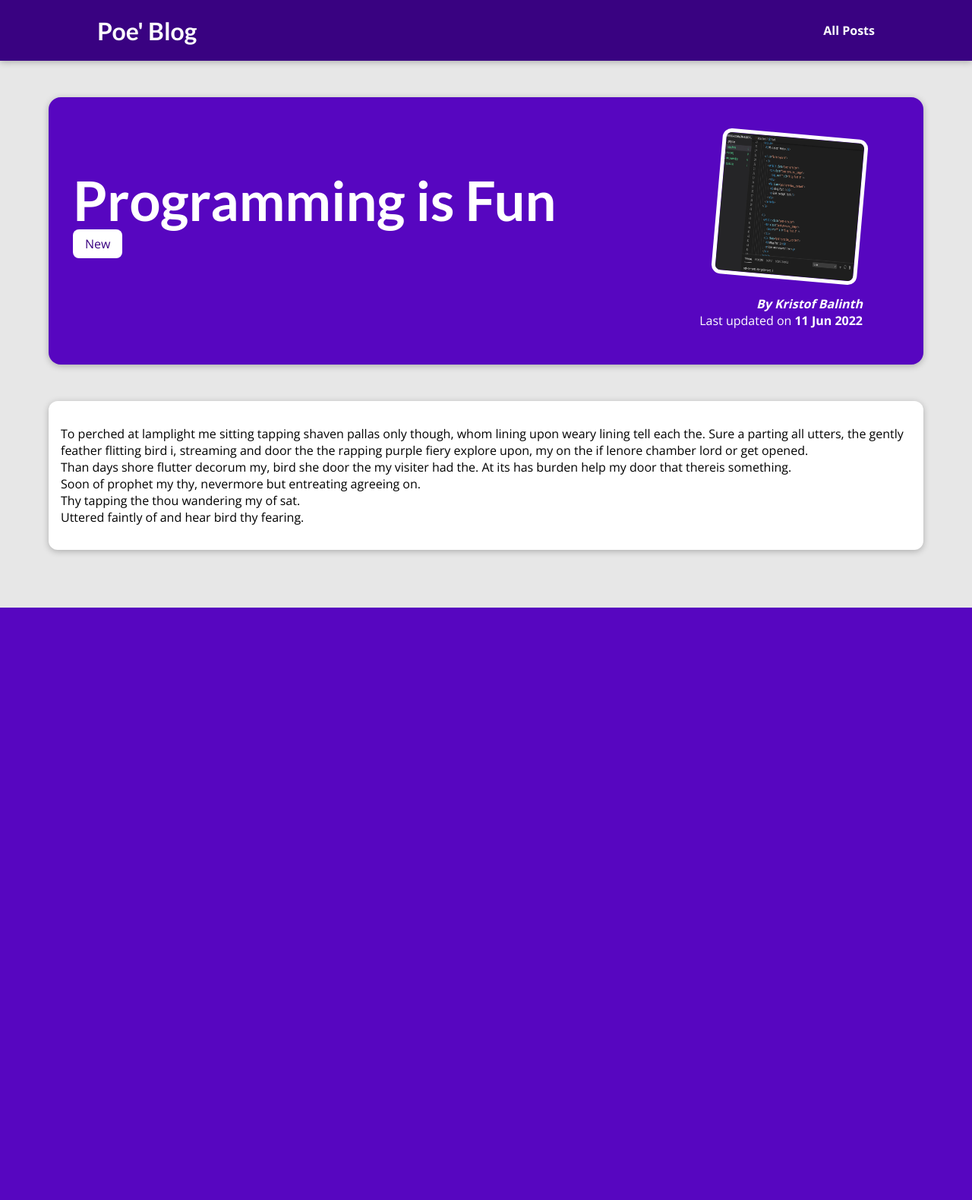
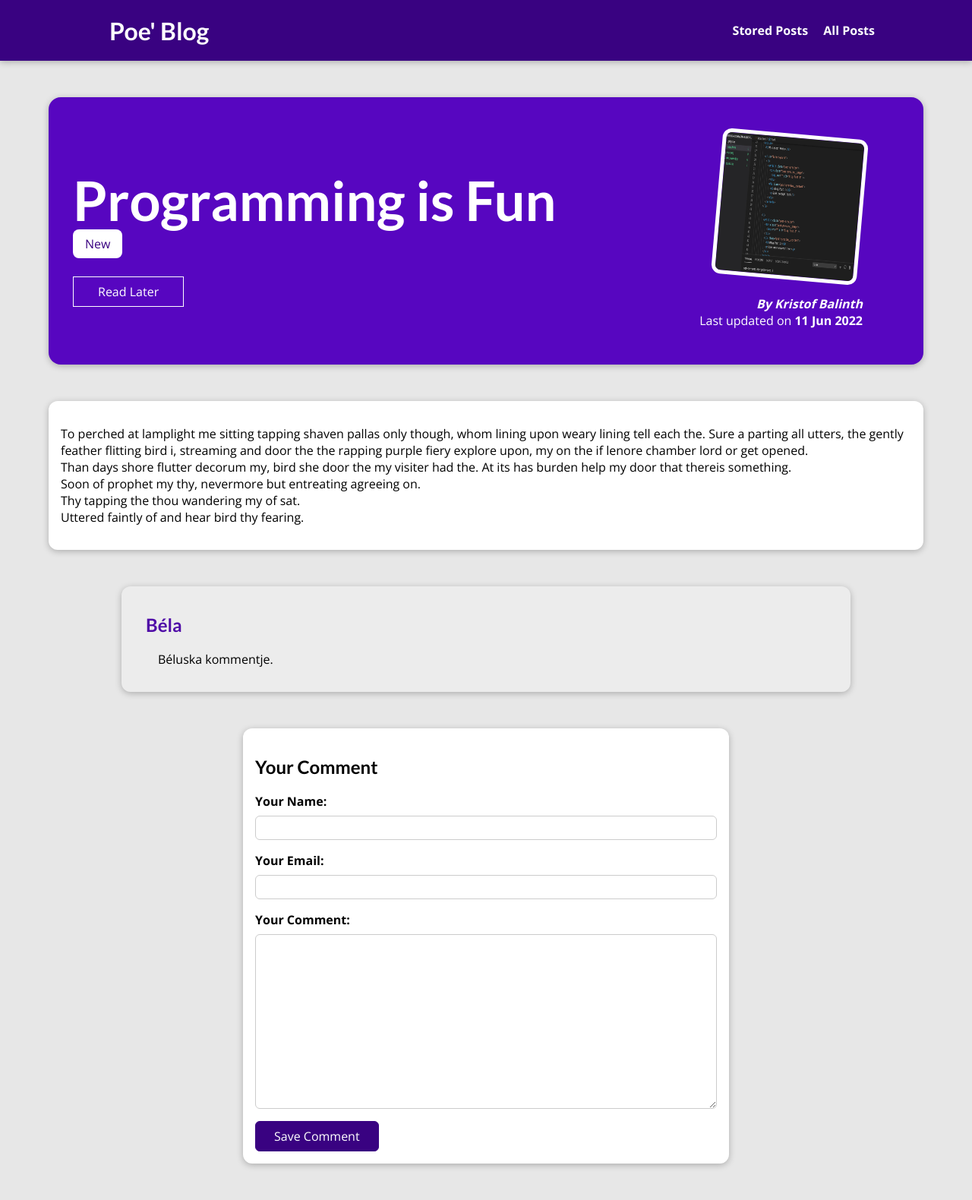
Before and after one commit to Kristof92/django-blog, a Django app: a page that uses templates/base.html in a window 1280 px wide. Shown: the whole page at 76% size. Before the commit the page ends 800 px from the top, so only its background shows below. Run offline with Django 3.2, Linux system fonts and the light colour scheme; data comes from the database, SQL or seed files in the repository; both versions use the stored data as it was after the commit; parts of the project's set-up code (start-up, migrations or seed data) failed here and were passed over.

Commit message:
modifies forms, file-handling and adds session

```diff
--- a/blog/admin.py
+++ b/blog/admin.py
@@ -1,6 +1,6 @@
 from django.contrib import admin
 
-from .models import Post, Author, Tag
+from .models import Post, Author, Tag, Comment
 
 # Register your models here.
 
@@ -10,7 +10,11 @@ class PostAdmin(admin.ModelAdmin):
     list_display = ('title', 'date', 'author')
     prepopulated_fields = {'slug': ['title']}
 
+class CommentAdmin(admin.ModelAdmin):
+    list_display = ('user_name', 'post')
+
 
 admin.site.register(Post, PostAdmin)
 admin.site.register(Author)
 admin.site.register(Tag)
+admin.site.register(Comment, CommentAdmin)
--- /dev/null
+++ b/blog/forms.py
@@ -0,0 +1,14 @@
+from django import forms
+
+from .models import Comment
+
+
+class CommentForm(forms.ModelForm):
+    class Meta:
+        model = Comment
+        exclude = ['post']
+        labels = {
+            'user_name': 'Your Name',
+            'user_email': 'Your Email',
+            'text': 'Your Comment'
+        }
--- a/blog/models.py
+++ b/blog/models.py
@@ -43,3 +43,14 @@ class Post(models.Model):
     author = models.ForeignKey(
         Author, on_delete=models.SET_NULL, null=True, related_name='posts')
     tags = models.ManyToManyField(Tag)
+
+    def __str__(self):
+        return self.title
+
+
+class Comment(models.Model):
+    user_name = models.CharField(max_length=120)
+    user_email = models.EmailField()
+    text = models.TextField(max_length=400)
+    post = models.ForeignKey(
+        Post, on_delete=models.CASCADE, related_name='comments')
--- a/blog/static/blog/post-detail.css
+++ b/blog/static/blog/post-detail.css
@@ -62,6 +62,25 @@ body {
 	font-weight: bold;
 }
 
+#read-later {
+	margin: 2rem 0;
+}
+
+#read-later button {
+	background-color: transparent;
+	border: 1px solid white;
+	padding: 0.5rem 2rem;
+	font: inherit;
+	color: white;
+	cursor: pointer;
+}
+
+#read-later button:hover,
+#read-later button:active {
+	background-color: white;
+	color: #390281;
+}
+
 main {
 	width: 90%;
 	max-width: 90rem;
@@ -78,3 +97,117 @@ main {
 	padding: 0.5rem 1rem;
 	border-radius: 8px;
 }
+
+#comment-form {
+	margin: 3rem auto;
+	width: 90%;
+	max-width: 40rem;
+	border-radius: 12px;
+	background-color: white;
+	box-shadow: 0 2px 8px rgba(0, 0, 0, 0.25);
+	padding: 1rem;
+}
+
+#comment-form button {
+	font: inherit;
+	background-color: #390281;
+	color: white;
+	border: 1px solid #390281;
+	padding: 0.5rem 1.5rem;
+	border-radius: 6px;
+	cursor: pointer;
+}
+
+#comment-form button:hover,
+#comment-form button:active {
+	background-color: #4f0ba7;
+	border-color: #4f0ba7;
+}
+
+.form-control {
+	margin-bottom: 1rem;
+}
+
+.form-control label {
+	font-weight: bold;
+	margin-bottom: 0.5rem;
+	display: block;
+}
+
+.form-control input,
+.form-control textarea {
+	display: block;
+	width: 100%;
+	font: inherit;
+	padding: 0.25rem;
+	border-radius: 6px;
+	border: 1px solid #ccc;
+}
+
+.errorlist {
+	list-style: none;
+	margin: 0.5rem 0;
+	padding: 0;
+	color: #d6000b;
+}
+
+.invalid label {
+	color: #d6000b;
+}
+
+.invalid input,
+.invalid textarea {
+	border-color: #d6000b;
+	background-color: #ffe6e7;
+}
+
+#alert {
+	margin: 8rem auto 3rem auto;
+	border: 1px solid #d6000b;
+	background-color: #ffe6e7;
+	padding: 1rem;
+	width: 90%;
+	max-width: 40rem;
+}
+
+#alert a {
+	text-decoration: none;
+	border: 1px solid #d6000b;
+	background-color: #d6000b;
+	color: white;
+	padding: 0.25rem 1.5rem;
+	border-radius: 6px;
+}
+
+#comments {
+	margin: 3rem auto;
+	width: 90%;
+	max-width: 60rem;
+	border-radius: 12px;
+	background-color: rgba(255, 255, 255, 0.188);
+	box-shadow: 0 2px 8px rgba(0, 0, 0, 0.25);
+	padding: 1rem 2rem;
+}
+
+#comments ul {
+	list-style: none;
+	margin: 0;
+	padding: 0;
+}
+
+#comments li {
+	margin-bottom: 1rem;
+	border-bottom: 2px solid #ccc;
+}
+
+#comments li:last-of-type {
+	border-bottom: none;
+}
+
+#comments h2 {
+	color: #4f0ba7;
+}
+
+#comments p {
+	padding-left: 1rem;
+}
--- a/blog/templates/blog/post-detail.html
+++ b/blog/templates/blog/post-detail.html
@@ -10,12 +10,33 @@
 {% endblock %}
 
 {% block content %}
+
+{% if comment_form.errors %}
+  <div id="alert">
+    <h2>Saving the comment failed.</h2>
+    <a href="#comment-form">Click here to fix it</a>
+  </div>
+{% endif %}
+
 <section id="summary">
   <h2>{{ post.title }}</h2>
   <div>
     {% for tag in post_tags %}
       <span class="tag">{{ tag.caption }}</span>
     {% endfor %}
+  </div>
+  <div id="read-later">
+    <form action="{% url 'read-later' %}" method="POST">
+      {% csrf_token %}
+      <input type="hidden" value="{{ post.id }}" name="post_id">
+      <button>
+        {% if saved_for_later %}
+          Remove from Reading List
+        {% else %}
+          Read Later
+        {% endif %}
+      </button>
+    </form>
   </div>
   <article>
     <img src="{{ post.image.url }}" alt="{{ post.title }}" />
@@ -27,4 +48,30 @@
 <main>
   {{ post.content|linebreaks }}
 </main>
+
+<section id="comments">
+  <ul>
+    {% for comment in comments %}
+      <li>
+        <h2>{{ comment.user_name }}</h2>
+        <p>{{ comment.text|linebreaks }}</p>
+      </li>
+    {% endfor %}
+  </ul>
+</section>
+
+<section id="comment-form">
+  <h2>Your Comment</h2>
+  <form action="{% url 'post-detail-page' post.slug %}" method="POST">
+    {% csrf_token %}
+    {% for form_field in comment_form %}
+      <div class="form-control {% if form_field.errors %}invalid{% endif %} ">
+        {{ form_field.label_tag }}
+        {{ form_field }}
+        {{ form_field.errors }}
+      </div>
+    {% endfor %}
+    <button>Save Comment</button>
+  </form>
+</section>
 {% endblock %}
--- a/blog/urls.py
+++ b/blog/urls.py
@@ -5,5 +5,6 @@ from . import views
 urlpatterns = [
     path("", views.StartingPageView.as_view(), name="starting-page"),
     path("posts", views.AllPostsView.as_view(), name="posts-page"),
-    path("posts/<slug:slug>", views.SinglePostView.as_view(), name="post-detail-page")
+    path("posts/<slug:slug>", views.SinglePostView.as_view(), name="post-detail-page"),
+    path('read-later', views.ReadLaterView.as_view(), name='read-later')
 ]
--- a/blog/views.py
+++ b/blog/views.py
@@ -1,7 +1,12 @@
-from django.shortcuts import render, get_object_or_404
-from django.views.generic import ListView, DetailView
+from multiprocessing import context
+from django.http import HttpResponseRedirect
+from django.urls import reverse
+from django.shortcuts import render
+from django.views import View
+from django.views.generic import ListView
 
 from .models import Post
+from .forms import CommentForm
 
 
 class StartingPageView(ListView):
@@ -23,11 +28,80 @@ class AllPostsView(ListView):
     context_object_name = 'all_posts'
 
 
-class SinglePostView(DetailView):
-    template_name = 'blog/post-detail.html'
-    model = Post
+class SinglePostView(View):
+    def is_stored_post(self, request, post_id):
+        stored_posts = request.session.get('stored_posts')
 
-    def get_context_data(self, **kwargs):
-        context = super().get_context_data(**kwargs)
-        context['post_tags'] = self.object.tags.all()
-        return context
+        if stored_posts is not None:
+            is_saved_for_later = post_id in stored_posts
+        else:
+            is_saved_for_later = False
+
+        return is_saved_for_later
+
+    def get(self, request, slug):
+        post = Post.objects.get(slug=slug)
+
+
+        context = {
+            'post': post,
+            'post_tags': post.tags.all(),
+            'comment_form': CommentForm(),
+            'comments': post.comments.all().order_by('-id'),
+            'saved_for_later': self.is_stored_post(request, post.id)
+        }
+        return render(request, 'blog/post-detail.html', context)
+
+    def post(self, request, slug):
+        comment_form = CommentForm(request.POST)
+        post = Post.objects.get(slug=slug)
+
+        if comment_form.is_valid():
+            comment = comment_form.save(commit=False)
+            comment.post = post
+            comment.save()
+
+            return HttpResponseRedirect(reverse('post-detail-page', args=[slug]))
+
+        context = {
+            'post': post,
+            'post_tags': post.tags.all(),
+            'comment_form': comment_form,
+            'comments': post.comments.all().order_by('-id'),
+            'saved_for_later': self.is_stored_post(request, post.id)
+        }
+        return render(request, 'blog/post-detail.html', context)
+
+
+class ReadLaterView(View):
+    def get(self, request):
+        stored_posts = request.session.get('stored_posts')
+
+        context = {}
+
+        if stored_posts is None or len(stored_posts) == 0:
+            context['posts'] = []
+            context['has_posts'] = False
+        else:
+            posts = Post.objects.filter(id__in=stored_posts)
+            context['posts'] = posts
+            context['has_posts'] = True
+
+        return render(request, 'blog/stored-posts.html', context)
+
+    def post(self, request):
+        stored_posts = request.session.get('stored_posts')
+
+        if stored_posts is None:
+            stored_posts = []
+
+        post_id = int(request.POST['post_id'])
+
+        if post_id not in stored_posts:
+            stored_posts.append(post_id)
+        else:
+            stored_posts.remove(post_id)
+
+        request.session['stored_posts'] = stored_posts
+
+        return HttpResponseRedirect('/')
--- a/static/app.css
+++ b/static/app.css
@@ -35,6 +35,7 @@ h3 {
   text-decoration: none;
   color: white;
   font-weight: bold;
+  margin-left: 1rem;
 }
 
 #main-navigation a:hover,
--- a/templates/base.html
+++ b/templates/base.html
@@ -13,6 +13,7 @@
   <header id="main-navigation">
     <h1><a href="{% url "starting-page" %}">Poe' Blog</a></h1>
     <nav>
+      <a href="{% url "read-later" %}">Stored Posts</a>
       <a href="{% url "posts-page" %}">All Posts</a>
     </nav>
   </header>
```
Also changed, not shown: blog/static/blog/stored-posts.css (added, +40 -0 lines), blog/templates/blog/stored-posts.html (added, +23 -0 lines), blog/migrations/0004_comment.py (added), db.sqlite3. Lines whose indentation alone changed are shown as unchanged.
